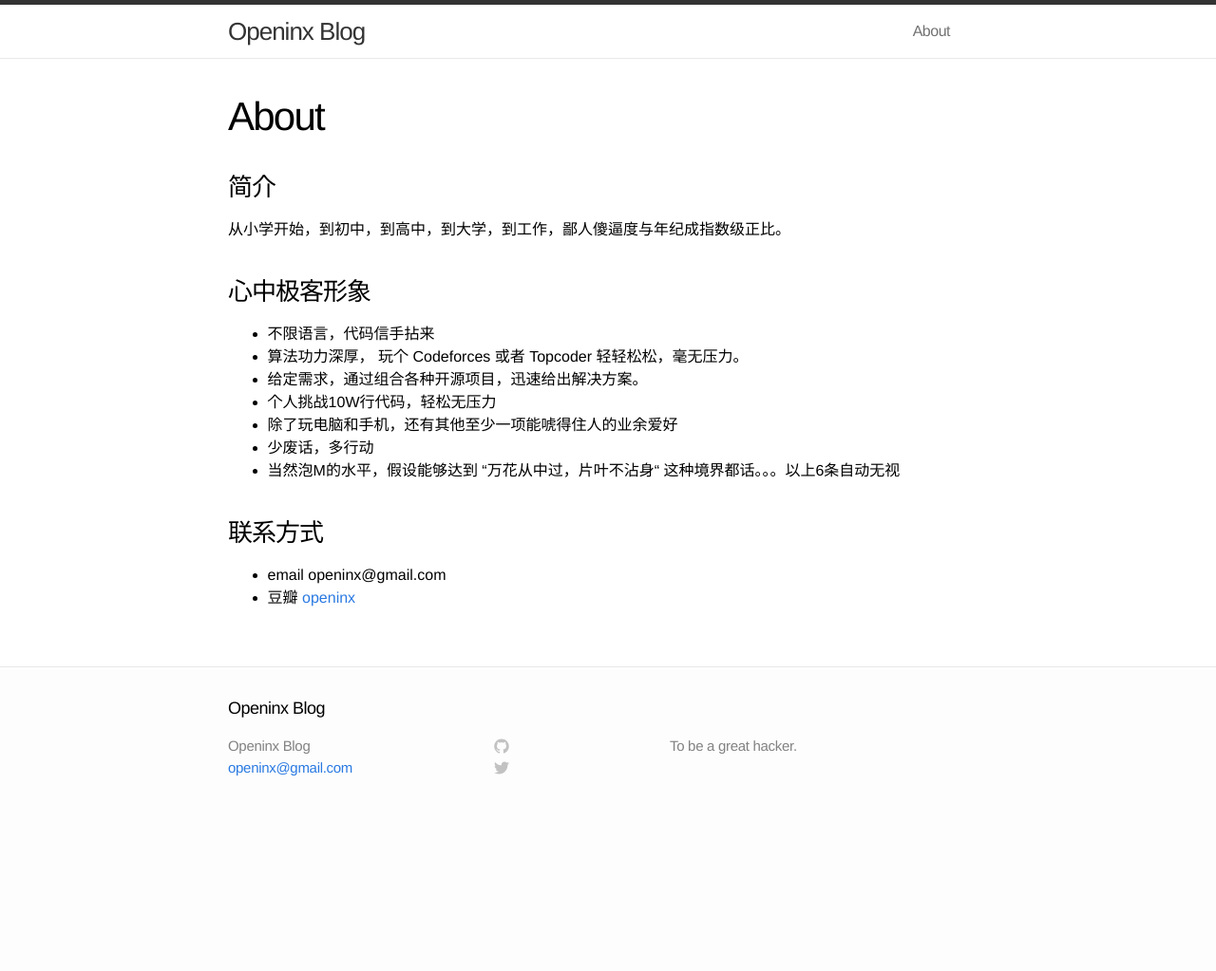
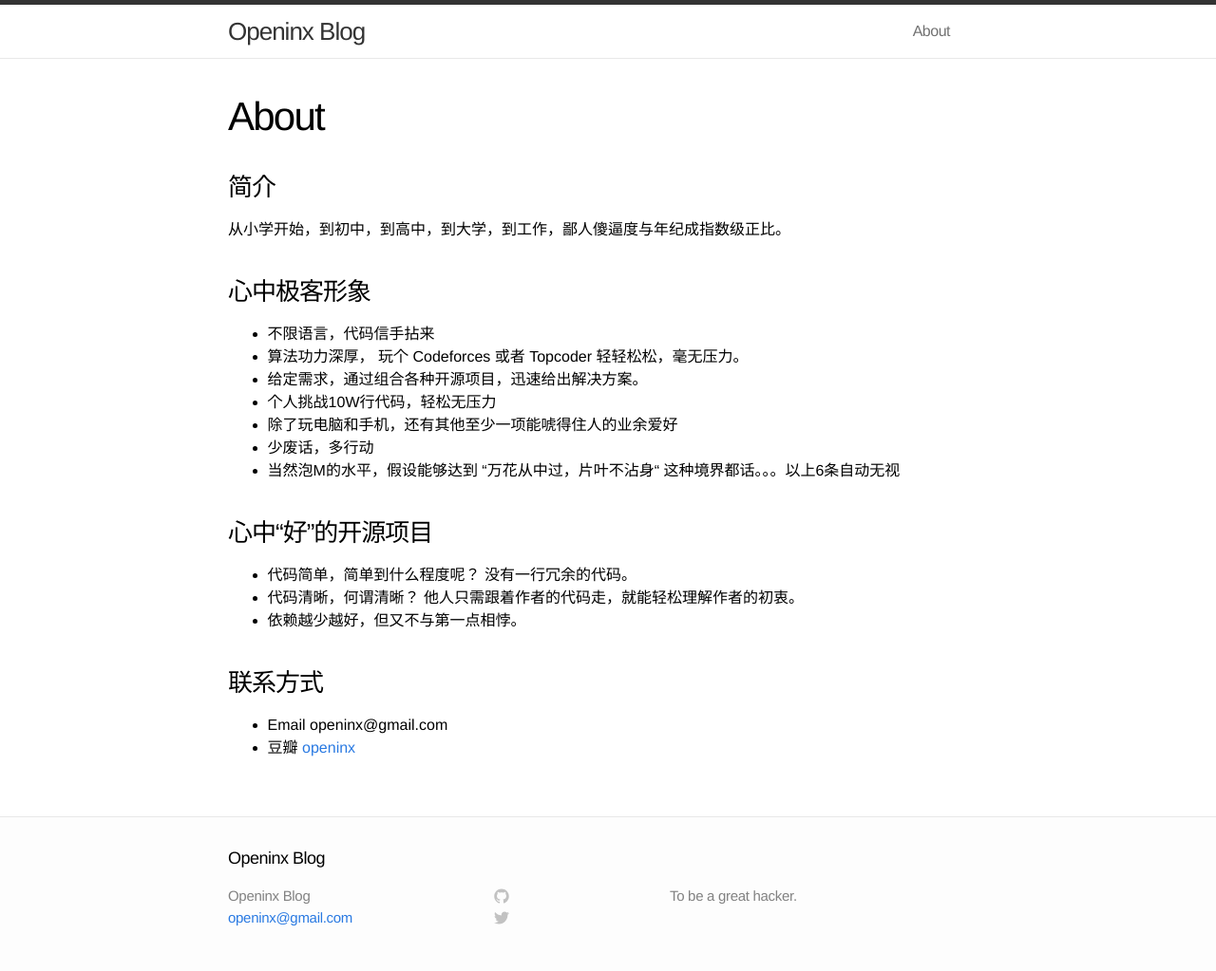
Before and after one commit to SteNicholas/openinx.github.io, a Jekyll site: the page built from about.md, in a window 1280 px wide. Shown: the whole page at 95% size. Built offline with Jekyll 4.4.1, drawn with Linux system fonts in a browser that asks for light colours; before the commit the page ends 900 px from its top, so only the background shows below that.

Commit message:
new posts

```diff
--- a/about.md
+++ b/about.md
@@ -19,7 +19,14 @@ permalink: /about/
 * 当然泡M的水平，假设能够达到 "万花从中过，片叶不沾身“ 这种境界都话。。。以上6条自动无视
 
 
+### 心中“好”的开源项目
+
+* 代码简单，简单到什么程度呢？ 没有一行冗余的代码。
+* 代码清晰，何谓清晰？ 他人只需跟着作者的代码走，就能轻松理解作者的初衷。
+* 依赖越少越好，但又不与第一点相悖。
+
+
 ### 联系方式
 
-* email openinx@gmail.com
+* Email  openinx@gmail.com
 * 豆瓣 [openinx](http://www.douban.com/people/68306838/)
```
